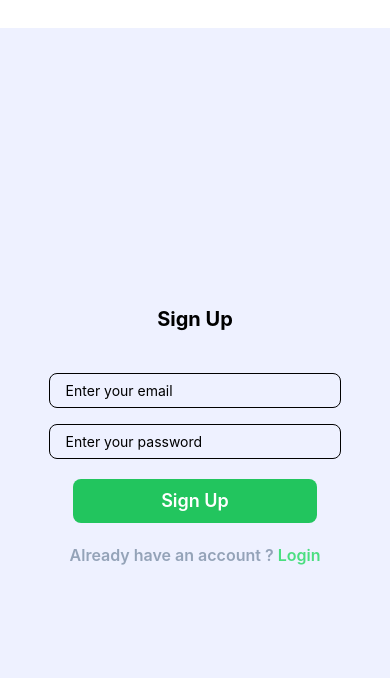
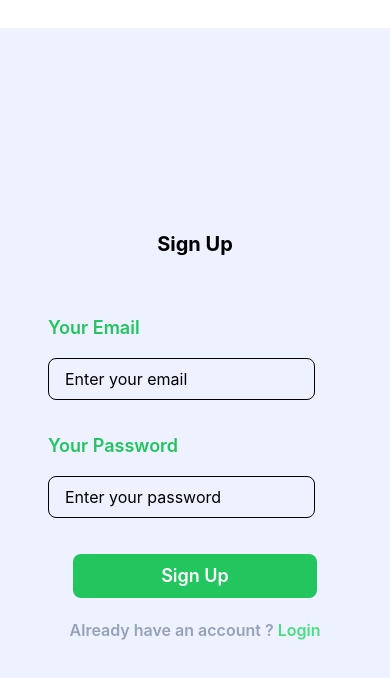
Before and after one commit to shiva-kumar-sahoo/Chat-App, a React Native app: screen / in a window 390 px wide. Both pictures are taken after a click on the element "Create One". Shown: the top 678 px of the page. Built offline with nearby package versions, Linux system fonts and the light colour scheme.

Commit message:
change some design of auth screens

```diff
--- a/screens/auth/Login.jsx
+++ b/screens/auth/Login.jsx
@@ -21,19 +21,29 @@ const Login = () => {
   return (
     <View className="flex items-center justify-center bg-[#EEF1FF] p-3 w-full h-full">
       <Text className="mb-10 text-xl font-bold text-center">Login In</Text>
-      <View className="flex justify-center items-center w-full gap-4">
+      <View className="w-full ml-10">
+        <View className="p-4 gap-4">
+          <Text className="text-green-500 text-lg font-semibold">
+            Your Email
+          </Text>
           <TextInput
             autoCorrect={false}
             placeholder="Enter your email"
             onChangeText={(value) => setEmail(value)}
             className="border rounded-lg py-2 px-4 w-4/5"
           />
+        </View>
+        <View className="p-4 gap-4">
+          <Text className="text-green-500 text-lg font-semibold">
+            Your Password
+          </Text>
           <TextInput
             autoCorrect={false}
             placeholder="Enter your password"
             onChangeText={(value) => setPassword(value)}
             className="border rounded-lg py-2 px-4 w-4/5"
           />
+        </View>
       </View>
       <Pressable
         onPress={handleSignIn}
--- a/screens/auth/Signup.jsx
+++ b/screens/auth/Signup.jsx
@@ -20,19 +20,29 @@ const Signup = () => {
   return (
     <View className="flex items-center justify-center bg-[#EEF1FF] p-3 w-full h-full">
       <Text className="mb-10 text-xl font-bold text-center">Sign Up</Text>
-      <View className="flex justify-center items-center w-full gap-4">
+      <View className="w-full ml-10">
+        <View className="p-4 gap-4">
+          <Text className="text-green-500 text-lg font-semibold">
+            Your Email
+          </Text>
           <TextInput
             autoCorrect={false}
             placeholder="Enter your email"
             onChangeText={(value) => setEmail(value)}
-          className="border rounded-lg py-2 px-4 w-4/5"
+            className="border rounded-lg py-2 px-4 w-4/5 text-base"
           />
+        </View>
+        <View className="p-4 gap-4">
+          <Text className="text-green-500 text-lg font-semibold">
+            Your Password
+          </Text>
           <TextInput
             autoCorrect={false}
             placeholder="Enter your password"
             onChangeText={(value) => setPassword(value)}
-          className="border rounded-lg py-2 px-4 w-4/5"
+            className="border rounded-lg py-2 px-4 w-4/5 text-base"
           />
+        </View>
       </View>
       <Pressable
         onPress={handleSignUp}
```
Lines whose indentation alone changed are shown as unchanged.
